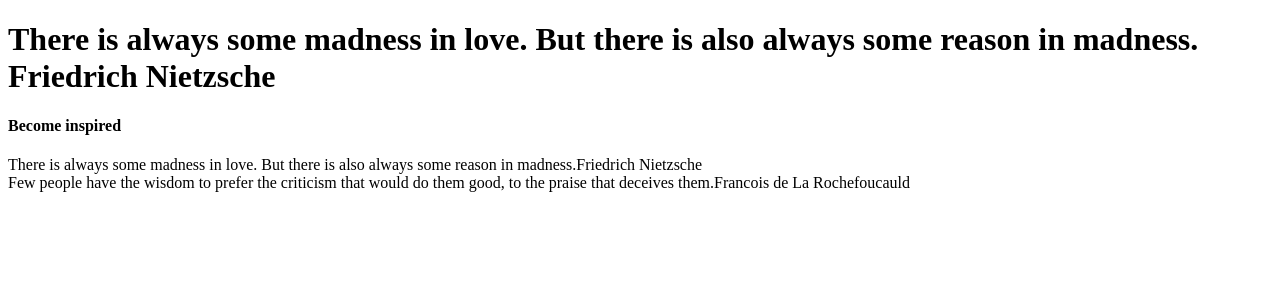
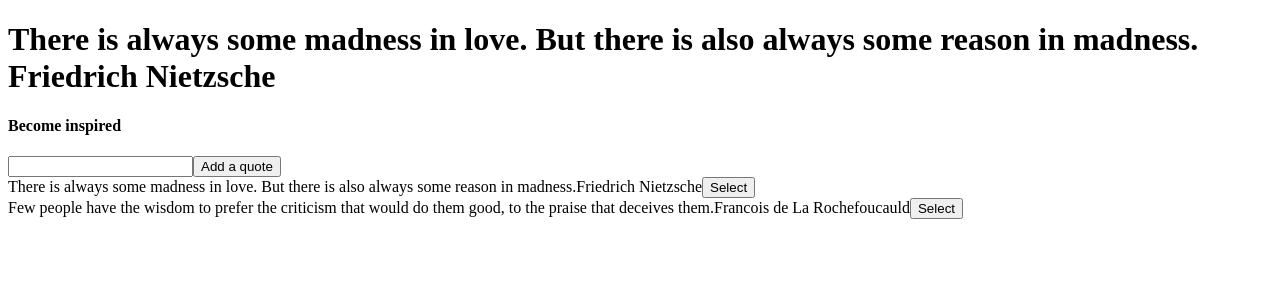
Before and after one commit to wsputnam/mvp-starter, a React app: page / in a window 1280 px wide. Shown: the top 300 px of the page. Built offline with nearby package versions, Linux system fonts and the light colour scheme; no server answers; the HTML template or start-up script is replaced by a standard one.

Commit message:
adding front end features

```diff
--- a/react-client/src/components/List.jsx
+++ b/react-client/src/components/List.jsx
@@ -4,7 +4,8 @@ import ListItem from './ListItem.jsx';
 const List = (props) => (
   <div>
     <h4>Become inspired</h4>
-    { props.items.map(item => <ListItem item={item}/>)}
+    <input type="text" onChange={props.addQuote}/><button onClick={props.addQuote}>Add a quote</button>
+    { props.items.map((item, index) => <ListItem dailyQuote={props.dailyQuote} key={index} item={item}/>)}
   </div>
 )
 
--- a/react-client/src/components/ListItem.jsx
+++ b/react-client/src/components/ListItem.jsx
@@ -4,6 +4,7 @@ const ListItem = (props) => (
   <div>
     { props.item.quote.body }
     {props.item.quote.author}
+    <button onClick={props.dailyQuote(props.item)}>Select</button>
   </div>
 )
 
--- a/react-client/src/index.jsx
+++ b/react-client/src/index.jsx
@@ -3,7 +3,6 @@ import ReactDOM from 'react-dom';
 import $ from 'jquery';
 import List from './components/List.jsx';
 
-var items = [{"qotd_date":"2018-01-05T00:00:00.000+00:00","quote":{"id":38713,"dialogue":false,"private":false,"tags":["love"],"url":"https://favqs.com/quotes/friedrich-nietzsche/38713-there-is-alwa-","favorites_count":1,"upvotes_count":1,"downvotes_count":0,"author":"Friedrich Nietzsche","author_permalink":"friedrich-nietzsche","body":"There is always some madness in love. But there is also always some reason in madness."}}];
 class App extends React.Component {
   constructor(props) {
     super(props);
@@ -12,12 +11,24 @@ class App extends React.Component {
     }
     this.selected = this.state.items[0]
     this.dailyQuote = this.dailyQuote.bind(this);
+    this.addQuote = this.addQuote.bind(this);
   }
   dailyQuote(clicked) {
     this.selected = clicked;
   }
+  addQuote(event) {
+    event.preventDefault();
+    var newItem = {};
+    newItem.quote = {};
+    if (event.key === 'Enter') {
+      this.setState({
+        items: [{quote: {author: 'yo yo', body: event.target.value}}, ...this.state.items]
+      });
+    }
+  }
   componentDidMount() {
     $.ajax({
+      method: 'GET',
       url: '/items',
       success: (data) => {
         this.setState({
@@ -33,7 +44,7 @@ class App extends React.Component {
   render () {
     return (<div>
       <h1>{this.selected.quote.body} {this.selected.quote.author}</h1>
-      <List dailyQuote={this.dailyQuote} items={this.state.items}/>
+      <List addQuote={this.addQuote} dailyQuote={this.dailyQuote} items={this.state.items}/>
     </div>)
   }
 }
```
Also changed, not shown: 3 other files (tests, documents, lock files or other folders).
